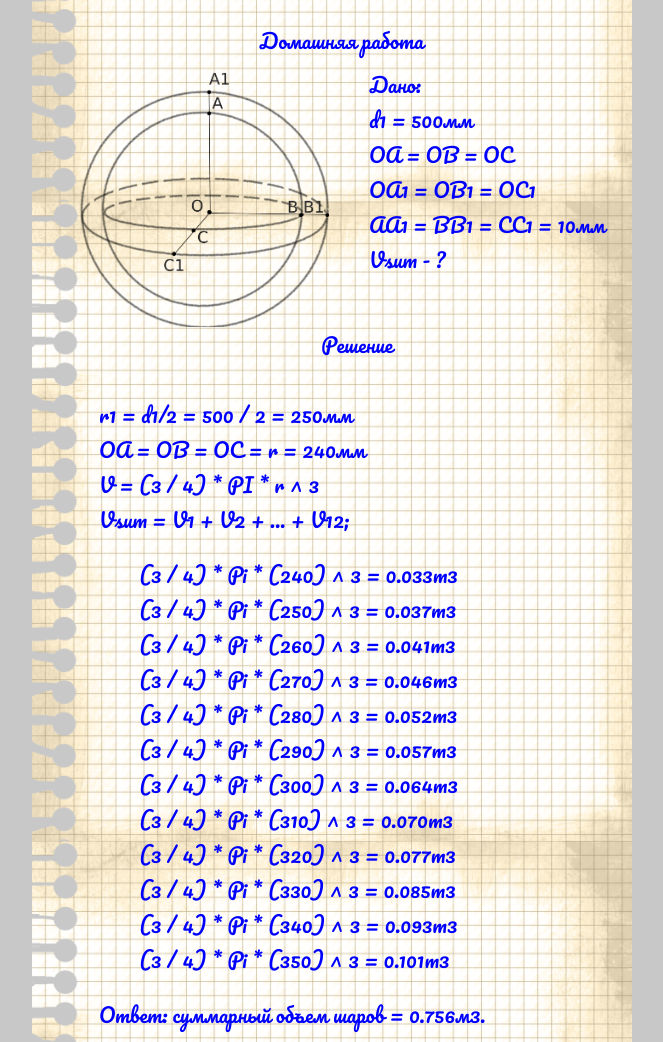
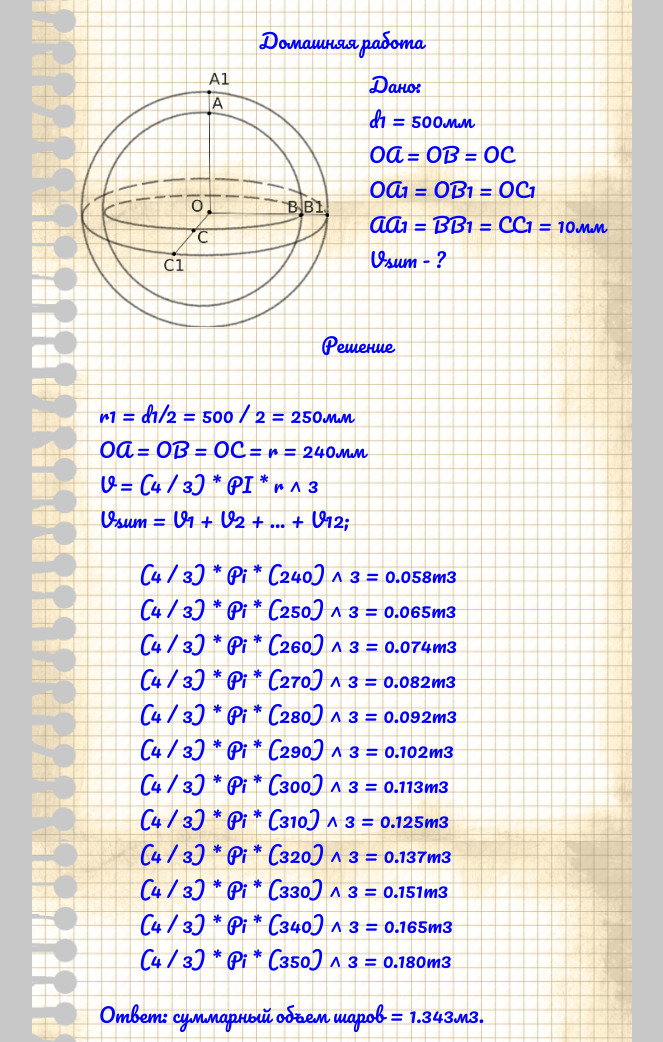
Before and after one commit to Crumpu/12-Balls-volume, a plain HTML site: page index.html in a window 1280 px wide. Shown: the whole page, without its empty margins (308-971 px from the left). Drawn offline with Linux system fonts and the light colour scheme.

Commit message:
formula corrected

```diff
--- a/index.html
+++ b/index.html
@@ -1,5 +1,5 @@
 <!DOCTYPE html>
-<html lang="en">
+<html lang="ru">
 
 <head>
     <meta charset="UTF-8">
@@ -33,7 +33,7 @@
             <p>
                 <br>r1 = d1/2 = 500 / 2 = 250мм
                 <br>OA = OB = OC = r = 240мм
-                <br>V = (3 / 4) * PI * r ^ 3
+                <br>V = (4 / 3) * PI * r ^ 3
                 <br>Vsum = V1 + V2 + ... + V12;
             </p>
             <ul id="list">
--- a/src/index.js
+++ b/src/index.js
@@ -3,8 +3,8 @@ let result = 0;
 let list = document.getElementById('list');
 for (let r = 240; r <= 350; r++) {
   if (r % 10 !== 0) continue;
-  let V = (3 / 4) * Math.PI * r ** 3;
-  let formula = `(3 / 4) * Pi * (${r}) ^ 3`;
+  let V = (4 / 3) * Math.PI * r ** 3;
+  let formula = `(4 / 3) * Pi * (${r}) ^ 3`;
   result += V;
   list.innerHTML +=
     '<li>' + formula + ' = ' + ((V / 10 ** 9).toFixed(3))+ 'm3' + '</li>';
```
